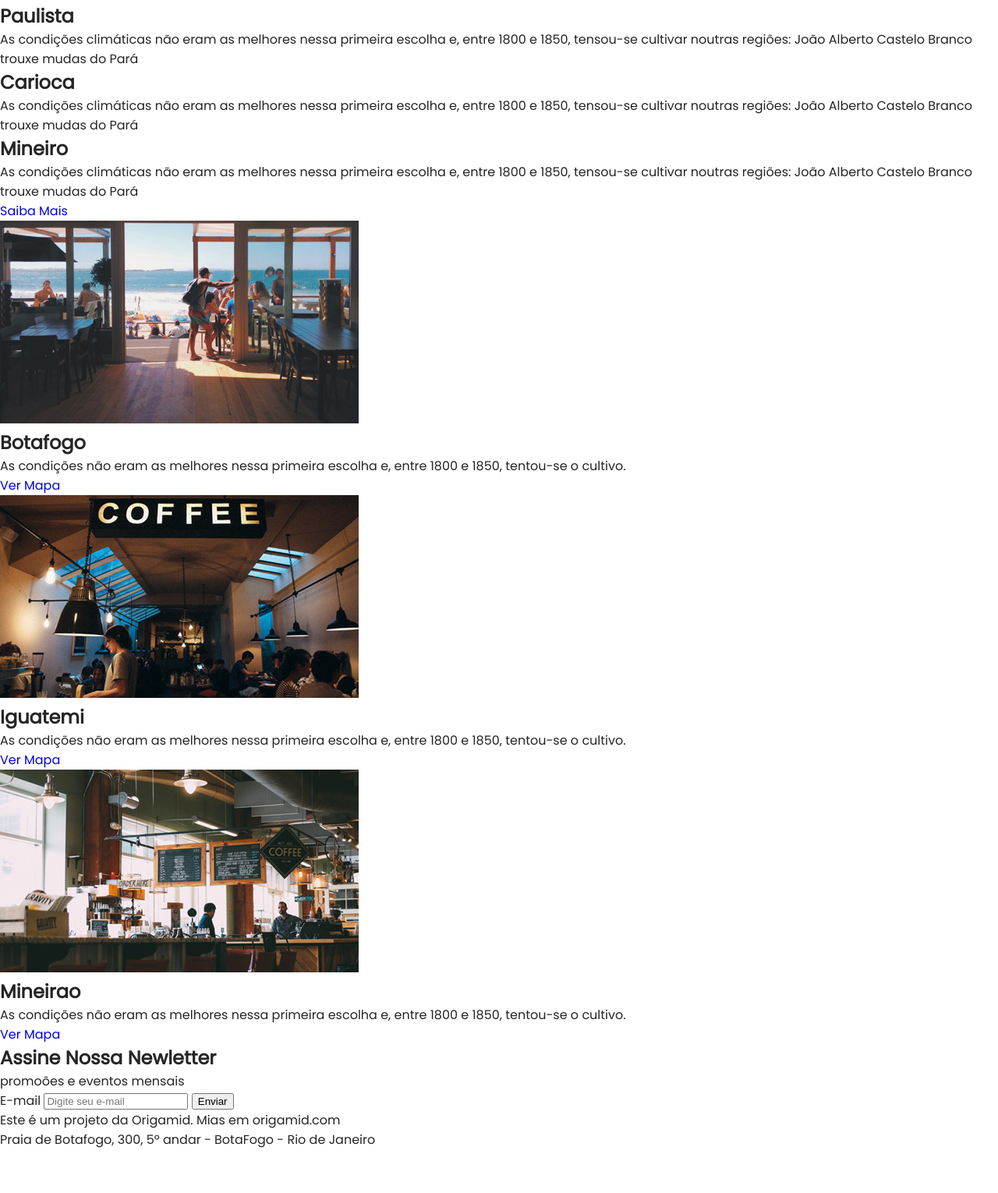
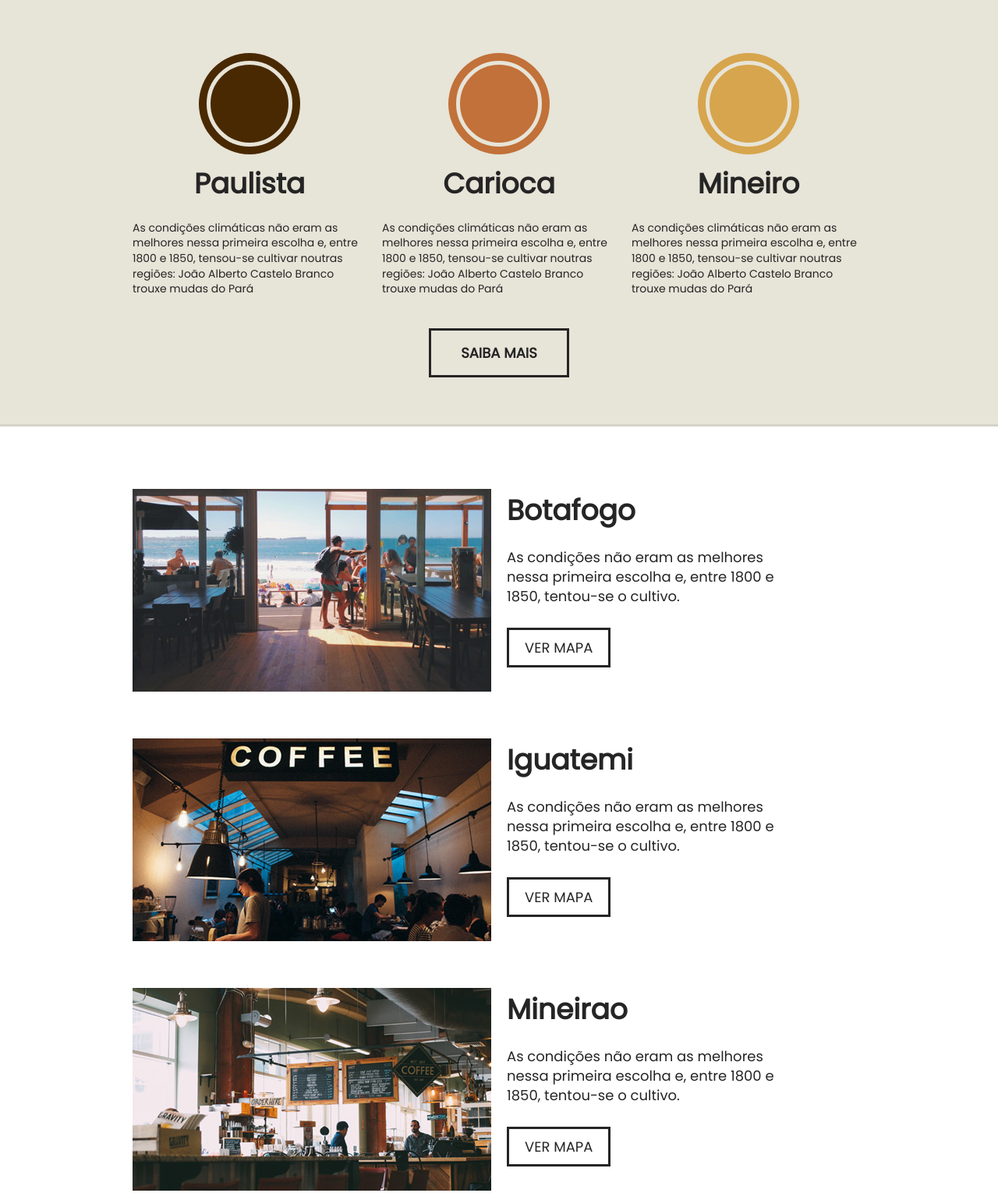
Before and after one commit to ighoralves/Brafe, a website: page index.html in a window 1280 px wide. Shown: the part 1259-2789 px from the top of the page at 78% size. Drawn offline with Linux system fonts and the light colour scheme.

Commit message:
Teste de css puro

```diff
--- /dev/null
+++ b/assets/styles/components/Assine.scss
@@ -0,0 +1,64 @@
+.Assine {
+  background: #e7e4d8;
+  padding: 30px 0;
+
+  .Container {
+    margin: 0 auto;
+    max-width: 960px;
+
+    &::before,
+    &::after {
+      display: table;
+      content: "";
+      clear: both;
+    }
+  }
+
+  &-info {
+    float: left;
+    margin: 0 10px;
+    width: 460px;
+
+    h2 {
+      font-size: 2.25em;
+    }
+
+    p {
+      font-size: 1.5em;
+      font-style: italic;
+    }
+  }
+
+  form {
+    float: left;
+    margin: 10px 10px 0 10px;
+    width: 460px;
+
+    label {
+      display: none;
+    }
+
+    input {
+      background: none;
+      border: 3px solid #252525;
+      float: left;
+      font-family: Poppins, serif;
+      font-size: 1.5em;
+      font-style: italic;
+      padding: 10px;
+      width: 320px;
+    }
+
+    button {
+      background: #252525;
+      border: none;
+      color: #fff;
+      cursor: pointer;
+      font-family: Poppins, serif;
+      font-size: 1.5em;
+      padding: 13px 0;
+      text-transform: uppercase;
+      width: 140px;
+    }
+  }
+}
--- /dev/null
+++ b/assets/styles/components/Footer.scss
@@ -0,0 +1,30 @@
+.Footer {
+  background: #d6d3c8;
+  padding: 40px;
+
+  .Container {
+    margin: 0 auto;
+    max-width: 960px;
+
+    &::before,
+    &::after {
+      display: table;
+      clear: both;
+      content: "";
+    }
+  }
+
+  p {
+    font-size: 1.125em;
+    float: left;
+    margin: 0 10px;
+    line-height: 1.4em;
+  }
+
+  img {
+    display: block;
+    float: right;
+    margin: 0 10px;
+  }
+
+}
--- a/assets/styles/components/Header.scss
+++ b/assets/styles/components/Header.scss
@@ -3,14 +3,14 @@
   padding: 20px 0;
 
   .Container {
+    margin: 0 auto;
     max-width: 960px;
-    margin: 0 auto;
   }
 
   .Container::before, .Container::after {
     content: "";
+    clear: both;
     display: table;
-    clear: both;
   }
 
   &-logo {
@@ -28,10 +28,10 @@
     }
 
     a {
+      color: #fff;
       display: block;
+      font-size: 1.125em;
       padding: 10px;
-      color: #fff;
-      font-size: 1.125em;
     }
   }
 }
--- /dev/null
+++ b/assets/styles/components/Locais.scss
@@ -0,0 +1,49 @@
+.Locais {
+  margin: 0 auto;
+  max-width: 960px;
+  padding: 20px 0;
+
+  &-card {
+    margin: 60px auto;
+
+    &::before,
+    &::after {
+      content: "";
+      clear: both;
+      display: table;
+    }
+
+    img {
+      display: block;
+      float: left;
+      margin: 0 10px;
+      width: 460px;
+    }
+
+    div {
+      float: left;
+      margin: 0 10px;
+      width: 460px;
+    }
+
+    h2 {
+      font-size: 2.25em;
+      margin-bottom: 20px;
+    }
+
+    p {
+      font-size: 1.125em;
+      line-height: 1.4em;
+      margin-bottom: 40px;
+      max-width: 360px;
+    }
+
+    a {
+      border: 3px solid;
+      color: #252525;
+      font-size: 1.125em;
+      padding: 10px 20px;
+      text-transform: uppercase;
+    }
+  }
+}
--- /dev/null
+++ b/assets/styles/components/Produtos.scss
@@ -0,0 +1,72 @@
+.Produtos {
+  background: #e7e4d8;
+  border-bottom: 3px solid #d6d3c8;
+  border-top: 3px solid #d6d3c8;
+  padding: 60px 0;
+
+  .Container {
+    margin: 0 auto;
+    max-width: 960px;
+
+    &::before, &::after {
+      content: "";
+      clear: both;
+      display: table;
+    }
+  }
+
+  .Produtos-itens {
+    float: left;
+    margin: 0 10px 20px 10px;
+    width: 300px;
+
+    h2::before {
+      background: currentColor;
+      border: 5px solid #e7e4d8;
+      border-radius: 50%;
+      box-shadow: 0 0 0 10px currentColor;
+      content: "";
+      display: block;
+      height: 100px;
+      margin: 20px auto;
+      width: 100px;
+    }
+
+    h2.Paulista::before {
+      color: #492901;
+    }
+
+    h2.Carioca::before {
+      color: #c17139;
+    }
+
+    h2.Mineiro::before {
+      color: #d7a54d;
+    }
+
+    h2 {
+      font-size: 2.25em;
+      margin-bottom: 20px;
+      text-align: center;
+    }
+
+    p {
+      font-size: 0.875em;
+      line-height: 1.4em;
+    }
+  }
+
+  .Produtos-btn {
+    border: 3px solid;
+    color: #252525;
+    display: block;
+    font-size: 1.125em;
+    font-weight: bold;
+    margin: 20px auto 0 auto;
+    width: 180px;
+    padding: 15px 0;
+    text-align: center;
+    text-decoration: none;
+    text-transform: uppercase;
+  }
+}
--- a/assets/styles/components/Sobre.scss
+++ b/assets/styles/components/Sobre.scss
@@ -2,26 +2,26 @@
   padding: 40px;
 
   .Container {
+    margin: 0 auto;
     max-width: 960px;
-    margin: 0 auto;
   }
 
   .Container::after, .Container::before {
     content: "";
+    clear: both;
     display: table;
-    clear: both;
   }
 
   h2 {
-    text-align: center;
     font-size: 2.25em;
     margin-bottom: 60px;
+    text-align: center;
   }
 
   &-item {
-    width: 460px;
     float: left;
     padding: 0 10px;
+    width: 460px;
 
     img {
       display: block;
@@ -29,26 +29,26 @@
     }
 
     h3 {
+      background: #252525;
+      color: #fff;
       font-size: 2.25em;
-      line-height: 1em;
-      background: #252525;
-      width:220px;
-      color: #fff;
       font-style: italic;
       font-weight: normal;
+      line-height: 1em;
+      padding: 5px 0 10px 0;
+      position: relative;
       text-align: center;
-      padding: 5px 0 10px 0;
       top: -25px;
-      position: relative;
+      width:220px;
     }
   }
 
   p {
     font-size: 1.125em;
-    line-height: 1.4em;
     font-style: italic;
-    text-align: center;
     margin: 29px auto;
     max-width: 460px;
+    line-height: 1.4em;
+    text-align: center;
   }
 }
--- a/assets/styles/components/Variables.scss
+++ b/assets/styles/components/Variables.scss
@@ -2,3 +2,7 @@ body {
     font-family: Poppins, Georgia, 'Times New Roman', Times, serif;
     color: #252525;
 }
+
+* {
+    box-sizing: border-box;
+}
--- a/assets/styles/components/main.scss
+++ b/assets/styles/components/main.scss
@@ -1,27 +1,27 @@
 .Intro {
   background: url("../img/bg-intro.jpg") no-repeat;
   background: cover;
+  color: #fff;
   padding: 150px 0;
   text-align: center;
-  color: #fff;
 
   h1 {
+    font-size: 3em;
     text-transform: uppercase;
-    font-size: 3em;
 
     &:after {
+      color: #fff;
       content: "";
       display: block;
+      height: 4px;
+      margin: 10px auto;
       width: 20px;
-      height: 4px;
-      color: #fff;
-      margin: 10px auto;
     }
   }
 
   p {
+    font-size: 1.125em;
     font-style: italic;
-    font-size: 1.125em;
   }
 
 }
--- a/assets/styles/index.scss
+++ b/assets/styles/index.scss
@@ -4,3 +4,7 @@
 @import "./components/Header.scss";
 @import "./components/Main.scss";
 @import "./components/Sobre.scss";
+@import "./components/Produtos.scss";
+@import "./components/Locais.scss";
+@import "./components/Assine.scss";
+@import "./components/Footer.scss";
--- a/index.html
+++ b/index.html
@@ -48,35 +48,35 @@
     </p>
   </section>
 
-  <section>
-    <div>
-      <div>
-        <h2>Paulista</h2>
+  <section class="Produtos">
+    <div class="Container">
+      <div class="Produtos-itens">
+        <h2 class="Paulista">Paulista</h2>
         <p>As condições climáticas não eram as melhores nessa primeira escolha e,
           entre 1800 e 1850, tensou-se cultivar noutras regiões: João Alberto Castelo
           Branco trouxe mudas do Pará
         </p>
       </div>
-      <div>
-        <h2>Carioca</h2>
+      <div class="Produtos-itens">
+        <h2 class="Carioca">Carioca</h2>
         <p>As condições climáticas não eram as melhores nessa primeira escolha e,
           entre 1800 e 1850, tensou-se cultivar noutras regiões: João Alberto Castelo
           Branco trouxe mudas do Pará
         </p>
       </div>
-      <div>
-        <h2>Mineiro</h2>
+      <div class="Produtos-itens">
+        <h2 class="Mineiro">Mineiro</h2>
         <p>As condições climáticas não eram as melhores nessa primeira escolha e,
           entre 1800 e 1850, tensou-se cultivar noutras regiões: João Alberto Castelo
           Branco trouxe mudas do Pará
         </p>
       </div>
     </div>
-    <a href="#">Saiba Mais</a>
+    <a class="Produtos-btn" href="#">saiba mais</a>
   </section>
 
-  <section>
-    <div>
+  <section class="Locais">
+    <div class="Locais-card">
       <img src="./assets/img/botafogo.jpg" alt="">
       <div>
         <h2>Botafogo</h2>
@@ -86,7 +86,7 @@
         <a href="#">Ver Mapa</a>
       </div>
     </div>
-    <div>
+    <div class="Locais-card">
       <img src="./assets/img/iguatemi.jpg" alt="">
       <div>
         <h2>Iguatemi</h2>
@@ -96,7 +96,7 @@
         <a href="#">Ver Mapa</a>
       </div>
     </div>
-    <div>
+    <div class="Locais-card">
       <img src="./assets/img/mineirao.jpg" alt="">
       <div>
         <h2>Mineirao</h2>
@@ -108,9 +108,9 @@
     </div>
   </section>
 
-  <section>
-    <div>
-      <div>
+  <section class="Assine">
+    <div class="Container">
+      <div class="Assine-info">
         <h2>Assine Nossa Newletter</h2>
         <p>promoões e eventos mensais</p>
       </div>
@@ -122,8 +122,8 @@
     </div>
   </section>
 
-  <footer>
-    <div>
+  <footer class="Footer">
+    <div class="Container">
       <p>Este é um projeto da Origamid. Mias em origamid.com<br>Praia de Botafogo,
         300, 5º andar - BotaFogo - Rio de Janeiro
       </p>
```
Also changed, not shown: dist/index.css, dist/index.js, 1 other file.
